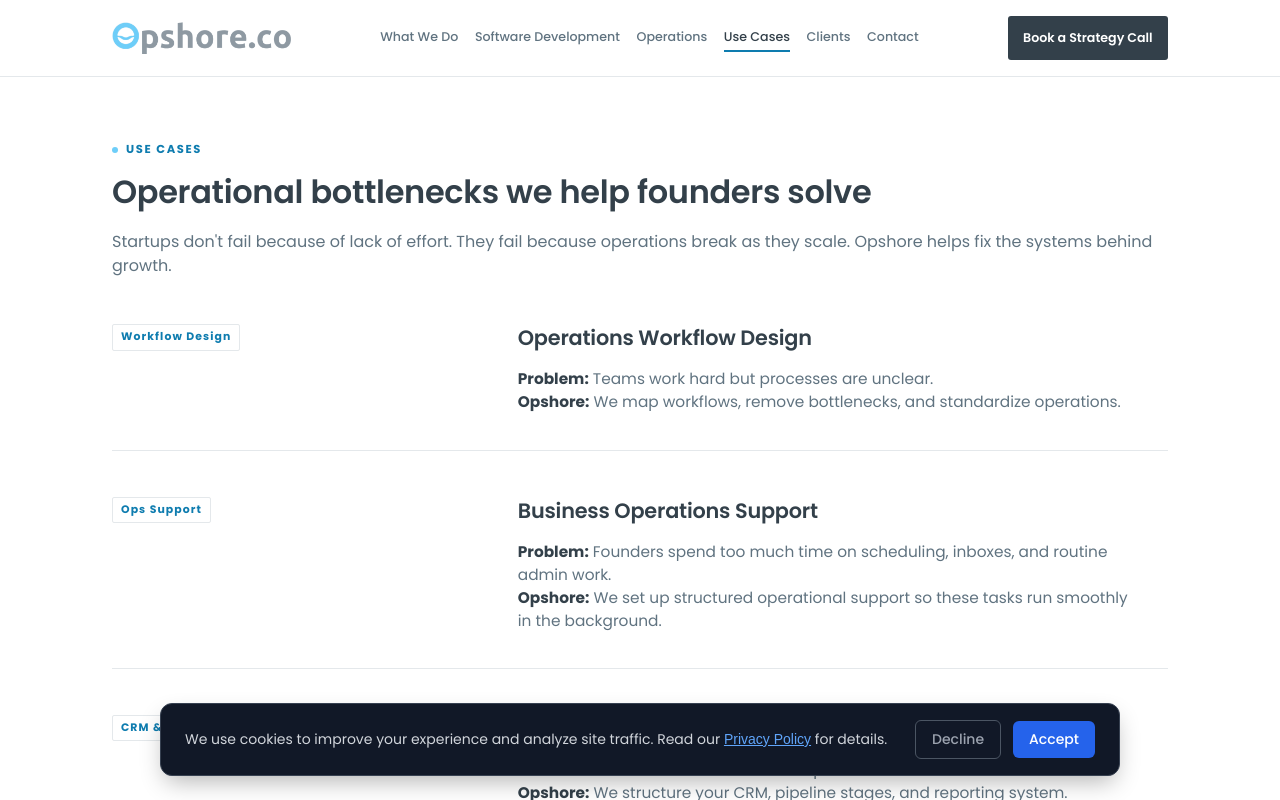
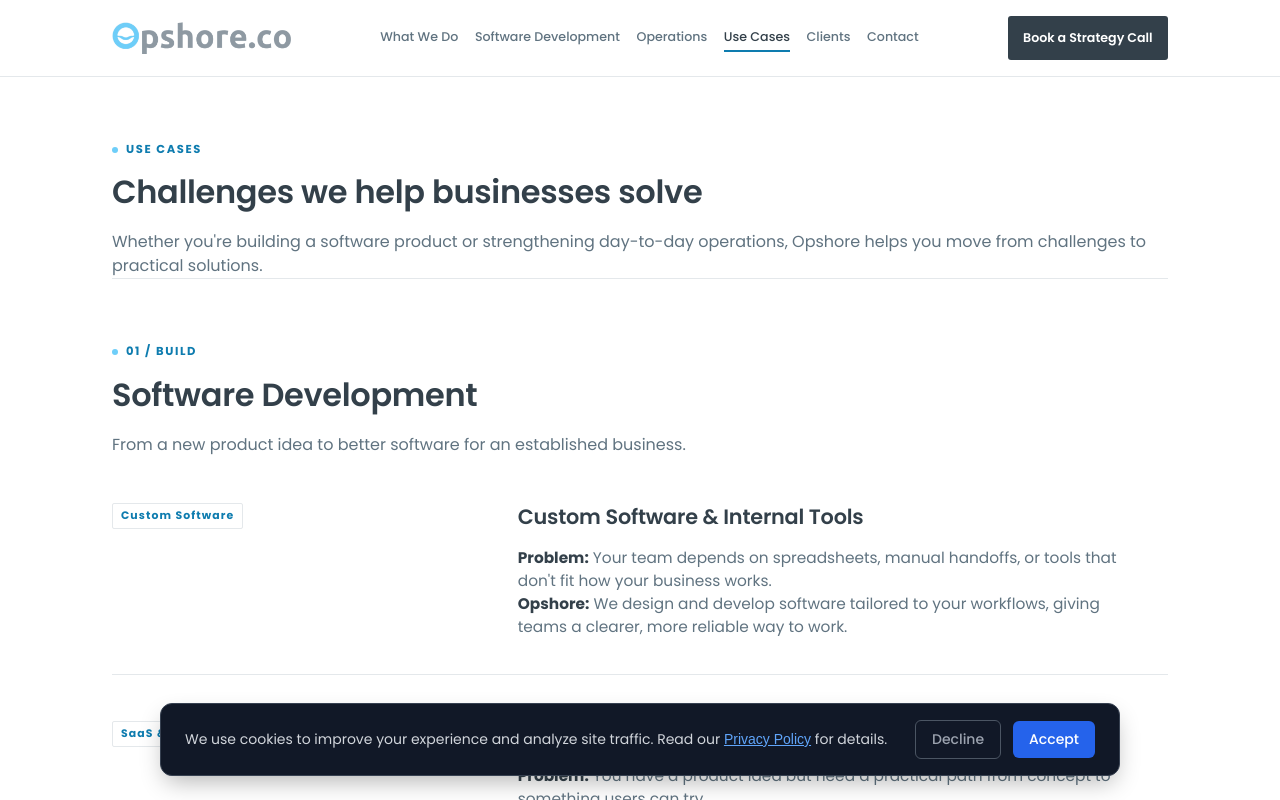
Before and after one commit to aalquiza/opshore-v2, a React (Vite) app: page / in a window 1280 px wide. Both pictures are taken after a click on the button "Use Cases". Shown: the top 800 px of the page. Built offline with nearby package versions, Linux system fonts and the light colour scheme.

Commit message:
Present software and operations use cases as separate sections

```diff
--- a/src/components/UseCasesPage.tsx
+++ b/src/components/UseCasesPage.tsx
@@ -1,5 +1,5 @@
-import type { PageId } from "../types";
-import { USE_CASES } from "../data/content";
+import type { PageId, UseCase } from "../types";
+import { SOFTWARE_USE_CASES, USE_CASES } from "../data/content";
 import CTABanner from "./CTABanner";
 import ComparisonTable from "./ComparisonTable";
 
@@ -8,24 +8,10 @@ interface UseCasesPageProps {
   onNavigate: (page: PageId) => void;
 }
 
-export default function UseCasesPage({ active, onNavigate }: UseCasesPageProps) {
+function UseCaseList({ items }: { items: UseCase[] }) {
   return (
-    <section
-      id="usecases"
-      className={`page${active ? " active" : ""}`}
-      style={{ paddingTop: 64 }}
-    >
-      <div className="section-head">
-        <div className="eyebrow">Use cases</div>
-        <h2>Operational bottlenecks we help founders solve</h2>
-        <p style={{ color: "var(--ink-soft)", fontSize: "1rem", marginTop: 14 }}>
-          Startups don't fail because of lack of effort. They fail because
-          operations break as they scale. Opshore helps fix the systems
-          behind growth.
-        </p>
-      </div>
-
-      {USE_CASES.map((useCase, index) => (
+    <>
+      {items.map((useCase, index) => (
         <div
           className={`usecase${index === 0 ? " first" : ""}`}
           key={useCase.title}
@@ -44,8 +30,57 @@ export default function UseCasesPage({ active, onNavigate }: UseCasesPageProps)
           </div>
         </div>
       ))}
+    </>
+  );
+}
 
+export default function UseCasesPage({ active, onNavigate }: UseCasesPageProps) {
+  return (
+    <section
+      id="usecases"
+      className={`page${active ? " active" : ""}`}
+      style={{ paddingTop: 64 }}
+    >
+      <div className="section-head">
+        <div className="eyebrow">Use cases</div>
+        <h2>Challenges we help businesses solve</h2>
+        <p style={{ color: "var(--ink-soft)", fontSize: "1rem", marginTop: 14 }}>
+          Whether you're building a software product or strengthening day-to-day
+          operations, Opshore helps you move from challenges to practical solutions.
+        </p>
+      </div>
+
+      <section className="content-section" aria-labelledby="software-use-cases-title">
+        <div className="section-head">
+          <div className="eyebrow">01 / Build</div>
+          <h2 id="software-use-cases-title">Software Development</h2>
+          <p style={{ color: "var(--ink-soft)", marginTop: 14 }}>
+            From a new product idea to better software for an established business.
+          </p>
+        </div>
+        <UseCaseList items={SOFTWARE_USE_CASES} />
+      </section>
+
+      <section className="content-section" aria-labelledby="operations-use-cases-title">
+        <div className="section-head">
+          <div className="eyebrow">02 / Operate</div>
+          <h2 id="operations-use-cases-title">Operations & Managed Execution</h2>
+          <p style={{ color: "var(--ink-soft)", marginTop: 14 }}>
+            Practical ways to improve workflows, teams, and everyday business execution.
+          </p>
+        </div>
+        <UseCaseList items={USE_CASES} />
+      </section>
+
+      <div className="section-head">
+        <div className="eyebrow">Operations comparison</div>
+        <p style={{ color: "var(--ink-soft)", marginTop: 14 }}>
+          The comparison below focuses on managed operations services,
+          not software development providers.
+        </p>
+      </div>
       <ComparisonTable />
+
       <CTABanner
         heading="Not sure which use case fits you?"
         onNavigate={onNavigate}
```
